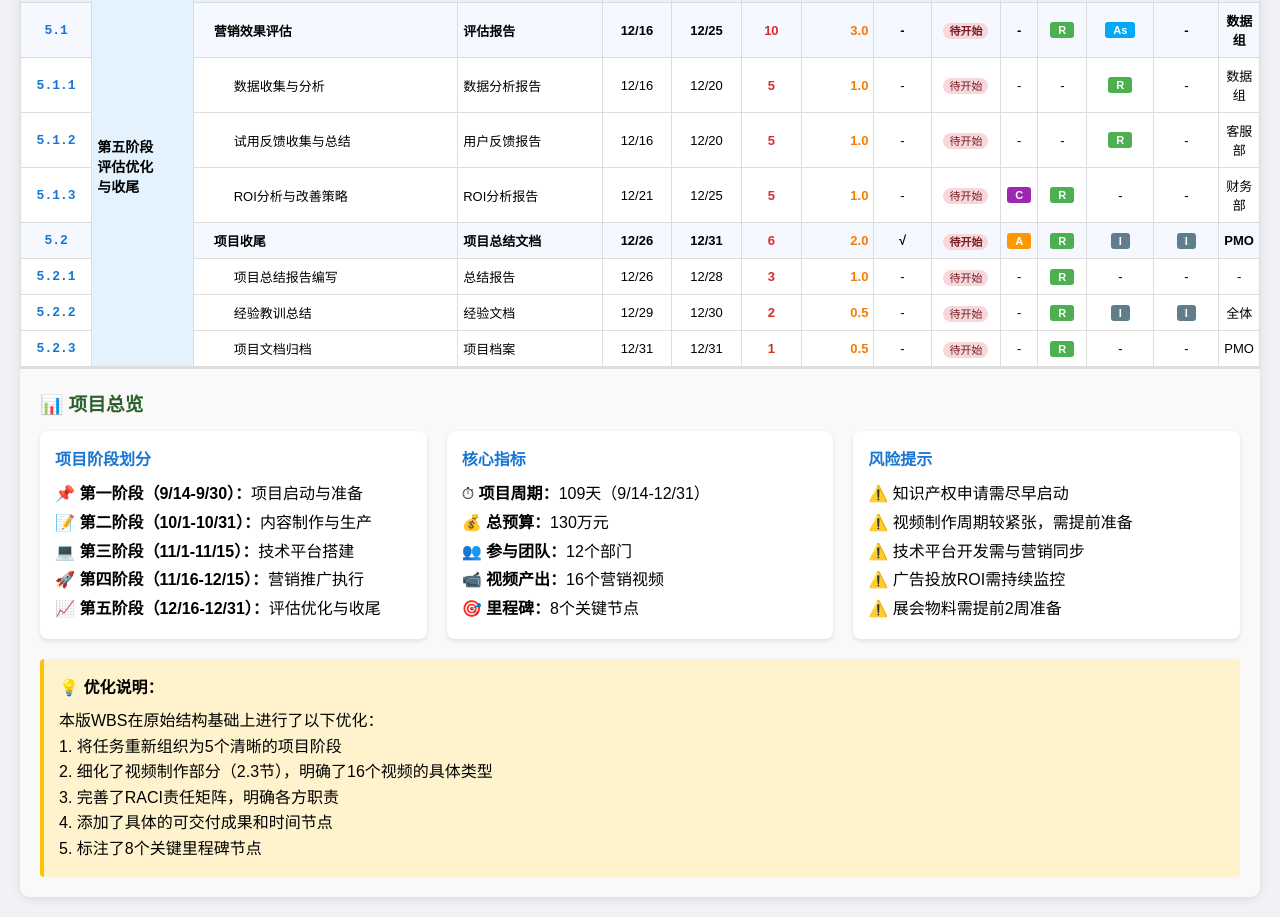
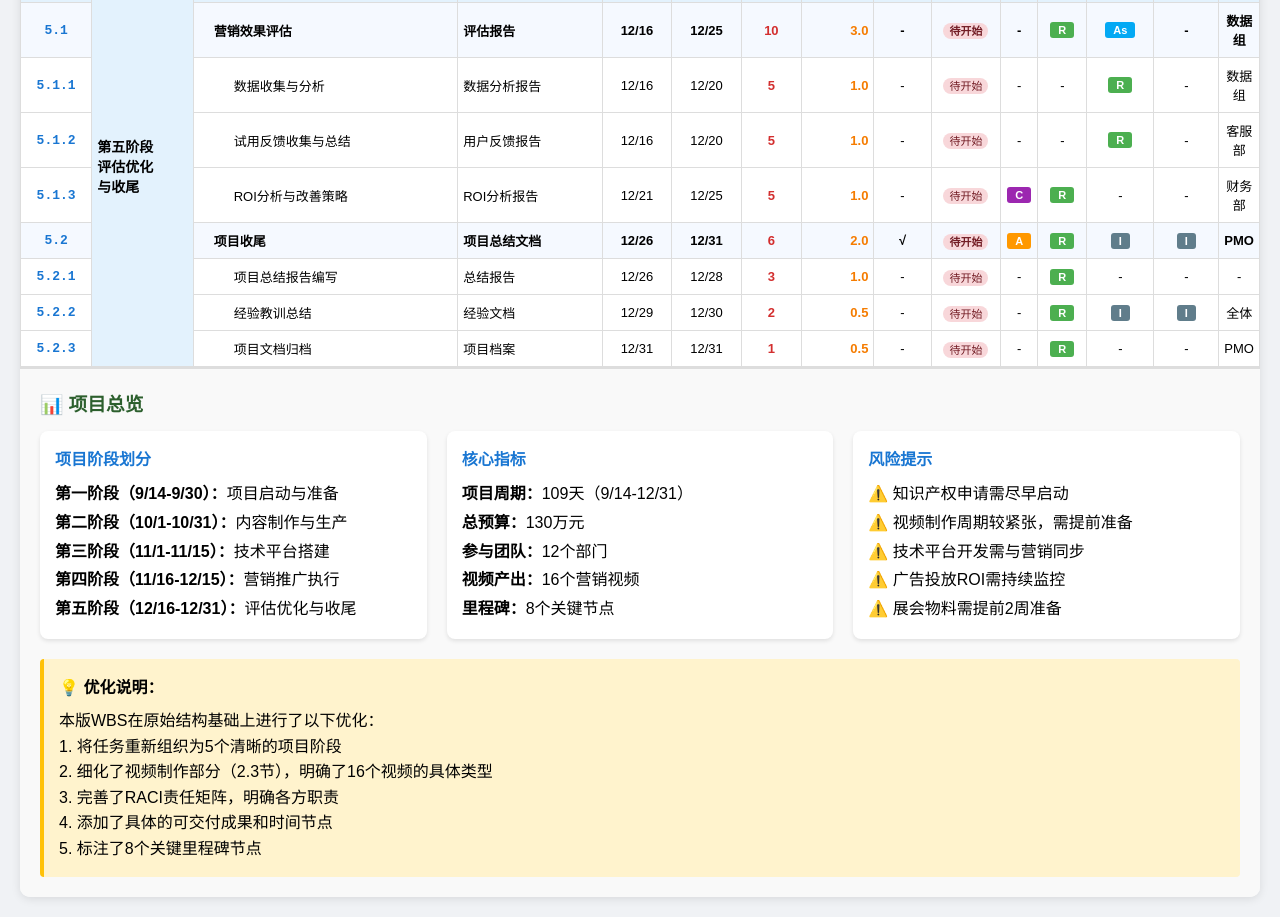
Before and after one commit to Axion-Intelligence/terabox-marketing-wbs, a plain HTML site: page index.html in a window 1280 px wide. Shown: the part 3525-4442 px from the top of the page. Drawn offline with Linux system fonts and the light colour scheme.

Commit message:
Update index.html

```diff
--- a/index.html
+++ b/index.html
@@ -1558,21 +1558,21 @@
                 <div style="flex: 1; min-width: 250px; background: white; padding: 15px; border-radius: 8px; box-shadow: 0 2px 4px rgba(0,0,0,0.1);">
                     <h4 style="color: #1976d2; margin-bottom: 10px;">项目阶段划分</h4>
                     <ul style="line-height: 1.8; list-style: none; padding-left: 0;">
-                        <li>📌 <strong>第一阶段（9/14-9/30）：</strong>项目启动与准备</li>
-                        <li>📝 <strong>第二阶段（10/1-10/31）：</strong>内容制作与生产</li>
-                        <li>💻 <strong>第三阶段（11/1-11/15）：</strong>技术平台搭建</li>
-                        <li>🚀 <strong>第四阶段（11/16-12/15）：</strong>营销推广执行</li>
-                        <li>📈 <strong>第五阶段（12/16-12/31）：</strong>评估优化与收尾</li>
+                        <li> <strong>第一阶段（9/14-9/30）：</strong>项目启动与准备</li>
+                        <li> <strong>第二阶段（10/1-10/31）：</strong>内容制作与生产</li>
+                        <li> <strong>第三阶段（11/1-11/15）：</strong>技术平台搭建</li>
+                        <li> <strong>第四阶段（11/16-12/15）：</strong>营销推广执行</li>
+                        <li> <strong>第五阶段（12/16-12/31）：</strong>评估优化与收尾</li>
                     </ul>
                 </div>
                 <div style="flex: 1; min-width: 250px; background: white; padding: 15px; border-radius: 8px; box-shadow: 0 2px 4px rgba(0,0,0,0.1);">
                     <h4 style="color: #1976d2; margin-bottom: 10px;">核心指标</h4>
                     <ul style="line-height: 1.8; list-style: none; padding-left: 0;">
-                        <li>⏱ <strong>项目周期：</strong>109天（9/14-12/31）</li>
-                        <li>💰 <strong>总预算：</strong>130万元</li>
-                        <li>👥 <strong>参与团队：</strong>12个部门</li>
-                        <li>📹 <strong>视频产出：</strong>16个营销视频</li>
-                        <li>🎯 <strong>里程碑：</strong>8个关键节点</li>
+                        <li> <strong>项目周期：</strong>109天（9/14-12/31）</li>
+                        <li> <strong>总预算：</strong>130万元</li>
+                        <li> <strong>参与团队：</strong>12个部门</li>
+                        <li> <strong>视频产出：</strong>16个营销视频</li>
+                        <li> <strong>里程碑：</strong>8个关键节点</li>
                     </ul>
                 </div>
                 <div style="flex: 1; min-width: 250px; background: white; padding: 15px; border-radius: 8px; box-shadow: 0 2px 4px rgba(0,0,0,0.1);">
```
